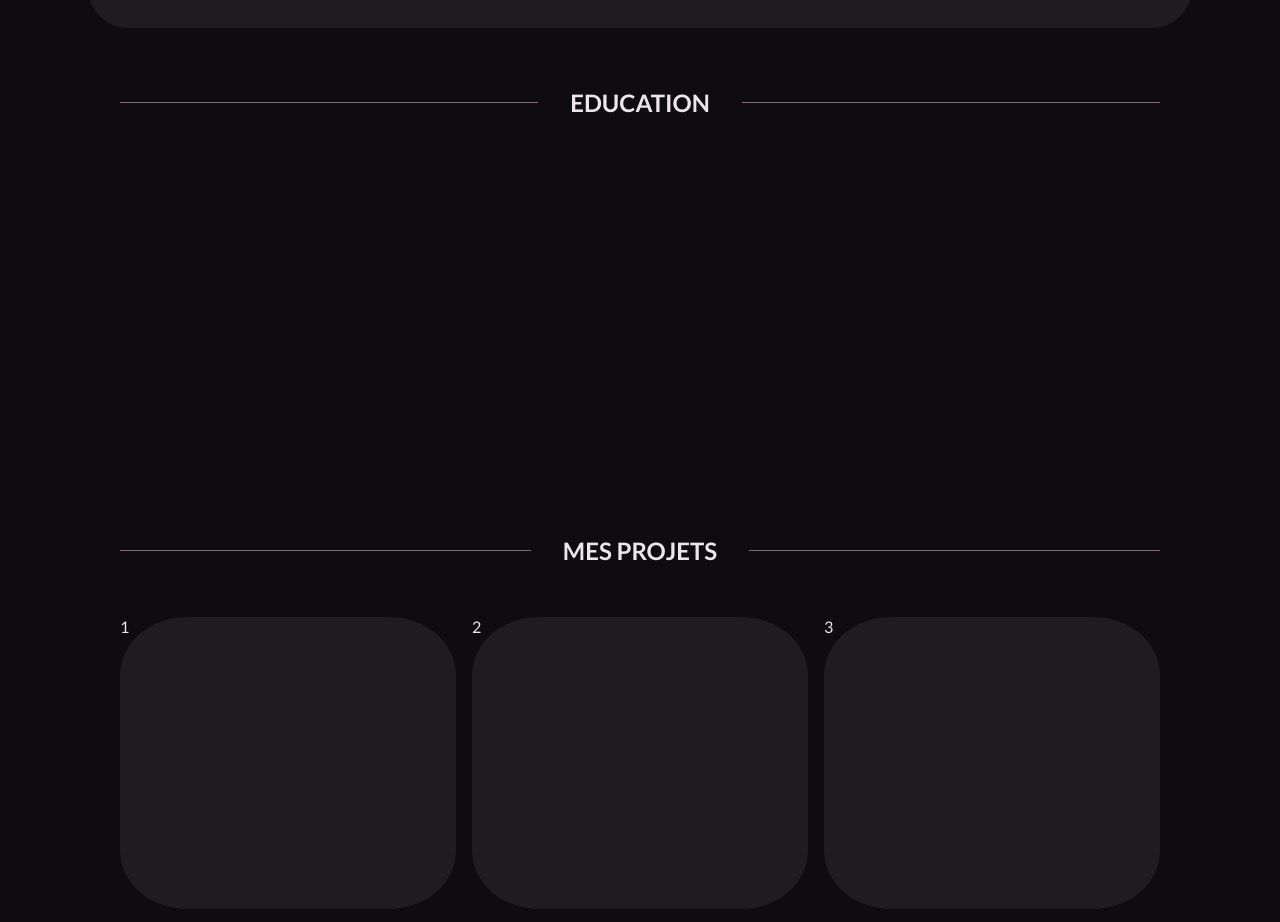
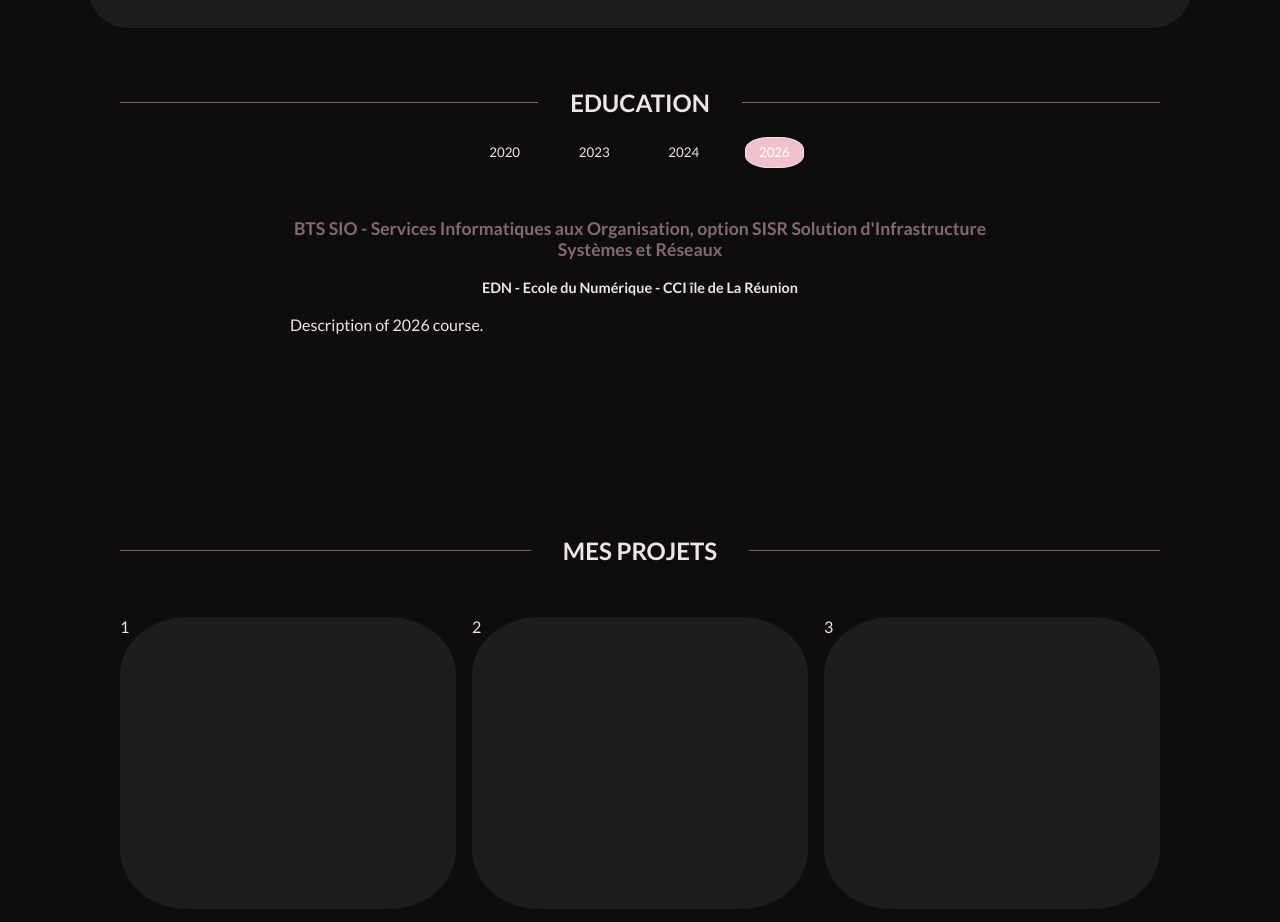
Before and after one commit to Miran-Tsoa/Portefolio, a plain HTML site: page index.html in a window 1280 px wide. Shown: the part 934-1856 px from the top of the page. Drawn offline with Linux system fonts and the light colour scheme.

Commit message:
education v1

```diff
--- a/index.html
+++ b/index.html
@@ -45,7 +45,7 @@
                 </div>
                 <div class="expcontent">
                     <div class="expplace">
-                        <button class="active" data-exp="orange">Orange</button>
+                        <button class="expactive" data-exp="orange">Orange</button>
                         <button data-exp="unicef">Unicef</button>
                     </div>
                     <div class="expdescription">
@@ -65,7 +65,19 @@
                     <span class="line"></span>
                 </div>
                 <div class="educontent">
-
+                    <div class="edudate">
+                        <button data-edu="2020">2020</button>
+                        <button data-edu="2023">2023</button>
+                        <button data-edu="2024">2024</button>
+                        <button class="eduactive" data-edu="2026">2026</button>
+                    </div>
+                    <div class="edudescr">
+                        <div class="datedescr">
+                            <h3 class="edtitle"></h3>
+                            <h4 class="edplace"></h4>
+                            <p class="eddescription"></p>
+                        </div>
+                    </div>
                 </div>
             </div>
         </section>
--- a/script.js
+++ b/script.js
@@ -22,8 +22,8 @@ const jobdescr = document.querySelector(".jobdescr");
 
 buttons.forEach(button => {
     button.addEventListener("click", ()=>{
-        buttons.forEach(btn => btn.classList.remove("active"));
-        button.classList.add("active");
+        buttons.forEach(btn => btn.classList.remove("expactive"));
+        button.classList.add("expactive");
         const content = button.dataset.exp;
         upExp(content);
     });
@@ -42,3 +42,62 @@ function upExp (content) {
 upExp("orange");
 
 //addAnimation
+
+
+
+
+
+
+
+//JS for edu section
+
+const educations = {
+    2020 : {
+        title : "DIPLOME DE BACCALAUREAT - Option Mathematiques et physiques",
+        place : "Lycée Gallieni d'Andoalo - Madagascar",
+        description : "Description of 2020 course."
+    },
+    2023 : {
+        title : "PREPARATION INGENIEUR - scientifiques",
+        place : "Ecole Supérieur Polytechnique d'Antananarivo - Madagascar",
+        description : "Description of 2023 course."
+    },
+    2024 : {
+        title : "BTS GEMEAU - Gestion et Maîtrise de l'eau",
+        place : "Lycée Emile Boyer de la Giroday - La Réunion",
+        description : "Description of 2024 course."
+    },
+    2026 : {
+        title : "BTS SIO - Services Informatiques aux Organisation, option SISR Solution d'Infrastructure Systèmes et Réseaux",
+        place : "EDN - Ecole du Numérique - CCI île de La Réunion",
+        description : "Description of 2026 course."
+    }
+}
+
+const eduButtons = document.querySelectorAll(".edudate button");
+const edTitle = document.querySelector(".edtitle");
+const edPlace = document.querySelector(".edplace");
+const edDescription = document.querySelector(".eddescription");
+
+//event listener
+
+eduButtons.forEach(eduButton => {
+    eduButton.addEventListener("click", ()=> {
+        eduButtons.forEach(edubtn => edubtn.classList.remove("eduactive"));
+        eduButton.classList.add("eduactive");
+        const eduContent = eduButton.dataset.edu;
+        upEdu(eduContent);
+    });
+});
+
+//function
+
+function upEdu(eduContent) {
+    edTitle.textContent = educations[eduContent].title;
+    edPlace.textContent = educations[eduContent].place;
+    edDescription.textContent = educations[eduContent].description;
+}
+
+//init education
+
+upEdu("2026")
--- a/style.css
+++ b/style.css
@@ -167,7 +167,7 @@ header .name h1 {
     background-color: #f0c1cd35;
 }
 
-.expplace button.active {
+.expplace button.expactive {
     border-right: 2px solid #F0C1CD;
 }
 
@@ -197,6 +197,52 @@ header .name h1 {
     display: flex;
     gap: 2em;
     align-items: center;
+}
+
+#edu .educard .educontent {
+    display: flex;
+    flex-direction: column;
+    align-items: center;
+    gap: 2em;
+}
+
+.educontent .edudate {
+    display: flex;
+    gap: 2em;
+}
+
+.edudate button {
+    background: none;
+    border: none;
+    padding: 0.5em 1em;
+    border-radius: 40%;
+}
+
+.edudate button:hover {
+    background-color: #f0c1cd35;
+    cursor: pointer;
+    border: #ECE6EA 1px solid;
+}
+
+.edudate button.eduactive {
+    background-color: #F0C1CD;
+    border: #ECE6EA 1px solid;
+    color: #ffffff;
+}
+
+.edudescr .datedescr {
+    width: 700px;
+}
+
+.datedescr h3 {
+    font-size: 1.1em;
+    text-align: center;
+    color: #f0c1cd85;
+}
+
+.datedescr h4 {
+    font-size: 0.9em;
+    text-align: center;
 }
 
 /* prokect section */
```
